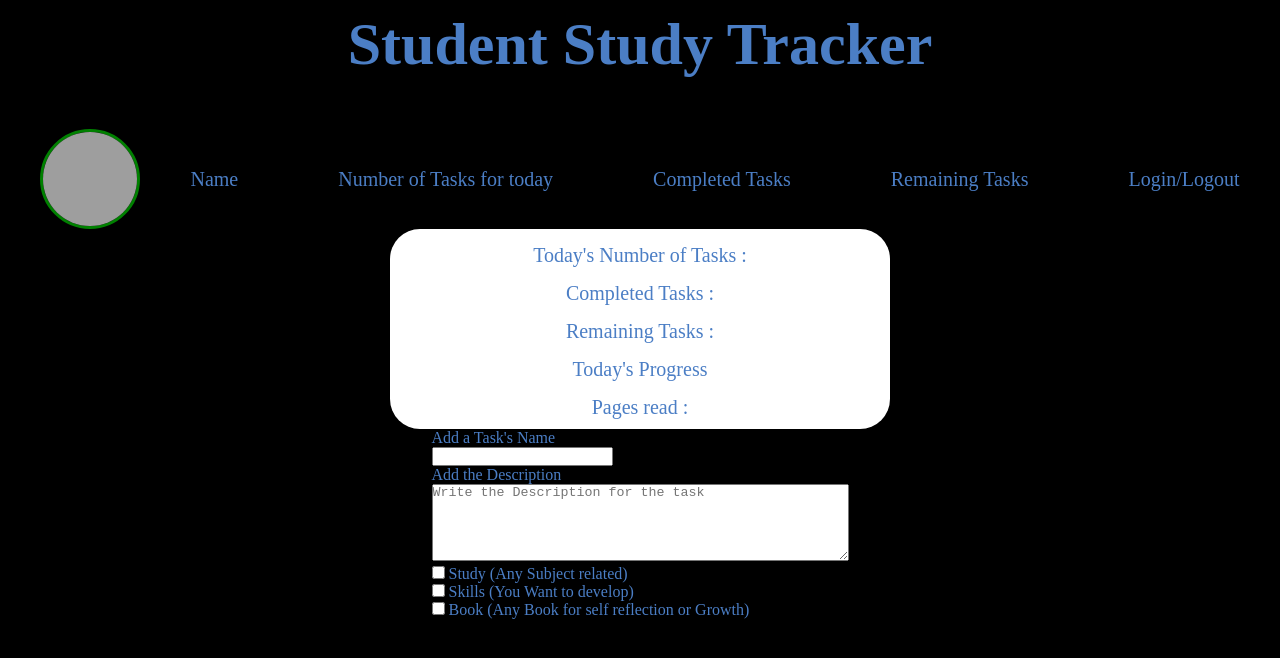
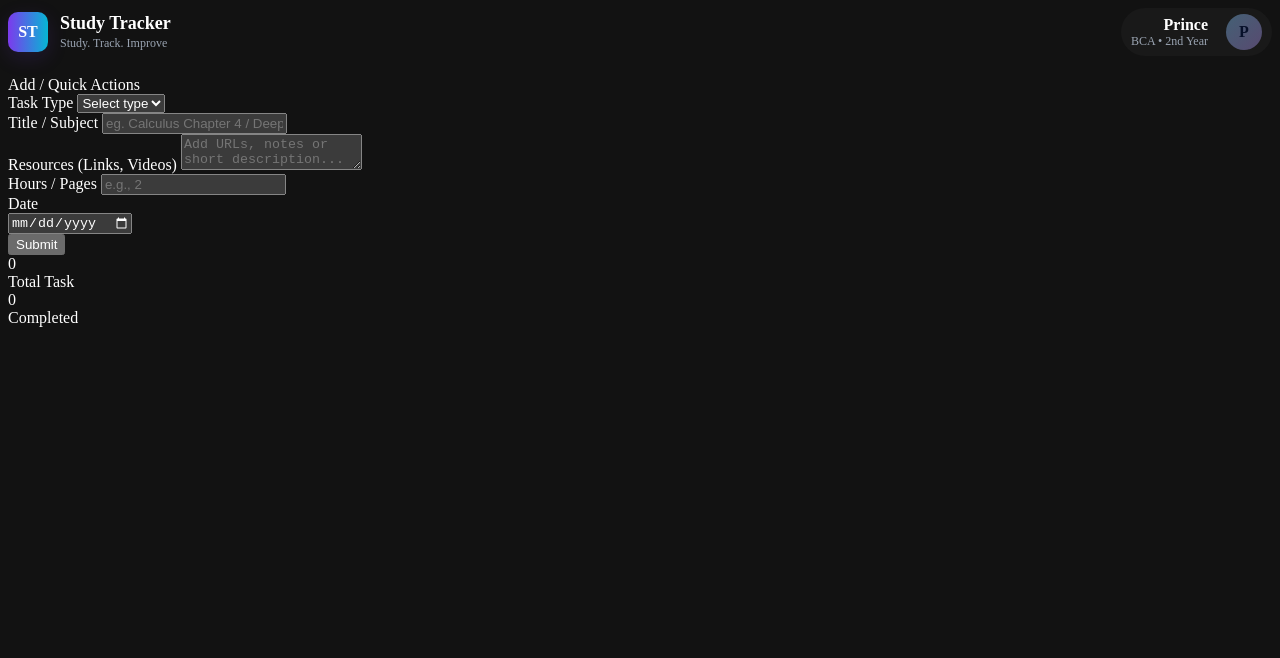
Before and after one commit to Prince-Gulia/Study-Tracker, a plain HTML site: page index.html in a window 1280 px wide. Drawn offline with Linux system fonts and the light colour scheme; grey boxes are pictures that could not be loaded.

Commit message:
Finally Got the kayout for my project and now implementing it in html and css and in future i will add the functionality and even backend for it

```diff
--- a/index.html
+++ b/index.html
@@ -1,93 +1,104 @@
 <!DOCTYPE html>
 <html lang="en">
   <head>
-    <meta charset="UTF-8">
-    <meta name="viewport" content="width=device-width, initial-scale=1.0">
-    <title>Document</title>
+    <meta charset="UTF-8" />
+    <meta name="viewport" content="width=device-width, initial-scale=1.0" />
+    <title>Study Tracker</title>
+    <link rel="preconnect" href="https://fonts.gstatic.com" />
+    <link
+      href="https://fonts.googleapis.com/css2?family=Inter:wght@300;400;600;700&display=swap"
+      rel="stylesheet"
+    />
     <link rel="stylesheet" href="style.css">
   </head>
   <body>
+    <div class="container">
 
-    <h1 class="main-heading">Student Study Tracker</h1>
+      <!-- Nav Bar Section -->
 
-    <div class="main-area">
-        <!-- This Section is the Main area for our layout where we will create other sections for our record -->
+      <nav class="navbar">
+        <div class="whole-app-name">
+          <div class="logo">ST</div>
+          <div>
+            <div class="app-name">Study Tracker</div>
+            <div class="quote-line">Study. Track. Improve</div>
+          </div>
+        </div>
 
-
-        <nav class="user-info">
-            <!-- This Section will be the navbar for the user to login and activity and other navbar options -->
-
-            <img id="user-image" src="https://encrypted-tbn0.gstatic.com/images?q=tbn:ANd9GcQudP1MDYkN_zh3qKPTPDKnFUWT48zmtrTldg&s" alt="Image can't be loaded">
-
-            <ul class="list">
-                <li class="elements" id="user-name"><a href="">Name</a></li>
-                <li class="elements">Number of Tasks for today</li>
-                <li class="elements">Completed Tasks</li>
-                <li class="elements">Remaining Tasks</li>
-                <li class="elements">Login/Logout</li>
-            </ul>
-
-
+        <div class="navbar-right-section">
+          <div class="user-card">
+            <div style="text-align: right; margin-right: 8px">
+              <div style="font-weight: 700">Prince</div>
+              <div style="font-size: 12px; color: var(--muted)">
+                BCA • 2nd Year
+              </div>
+            </div>
+            <div class="avatar">P</div>
+          </div>
+        </div>
       </nav>
 
+      <!-- Main Section -->
 
-        <section class="current-records">
-            <!-- This Section is about the user's today's current details or track records in a simpler summarised way -->
+      <div class="grid">
 
-            <p class="number-of-tasks">Today's Number of Tasks : </p>
-            <p class="completed-tasks">Completed Tasks : </p>
-            <p class="yet-to-complete">Remaining Tasks : </p>
-            <p class="progress-for-today">Today's Progress</p>
-            <p class="book-read">Pages read : </p>
+        <!-- Left Section For the Task Addition and Quick Stats -->
 
+        <aside class="panel">
+          <div class="section-title"> Add / Quick Actions </div>
 
-        </section>
+          <!-- Form Section (Adding the tasks) -->
+          <form id="task-form" class="task-form">
+            <div class="form-group">
+              <label for="task-type">Task Type</label>
+              <select id="task-type">
+                <option value="">Select type</option>
+                <option value="study">Study</option>
+                <option value="skill">Skill</option>
+                <option value="book">Book</option>
+              </select>
+            </div>
 
+            <div class="form-group">
+              <label for="detail-input" class="detail-label">Title / Subject</label>
+              <input type="text" id="detail-input" placeholder="eg. Calculus Chapter 4 / Deep Work / JavaScript Basics">
+            </div>
 
-        <section class="detailed-records-and-past-stats">
-            <!-- This Section will be a scroll down section where the user can see the detailed track of his records and the stats of his previous completion and all -->
+            <div class="form-group">
+              <label for="resources">Resources (Links, Videos)</label>
+              <textarea placeholder="Add URLs, notes or short description..." id="resources"></textarea>
+            </div>
 
+            <div class="form-row">
+              <div class="form-group" style="flex: 1">
+                <label for="amount">Hours / Pages</label>
+                <input type="number" placeholder="e.g., 2" id="amount">
+              </div>
+              <div class="form-group" style="width: 130px;">
+                <label for="due-date">Date</label>
+                <input type="date" id="due-date">
+              </div>
+            </div>
 
-            <form action="">
-
-                <label for="" class="Task-name">Add a Task's Name</label> <br>
-
-                <input type="text" name="task-to-add" id="task-to-add" class="task-to-add">
-
-                <p><label for="" class="description-for-the-task">Add the Description</label></p>
-
-                <textarea name="description-for-the-task" class="description-for-the-task" rows="5" cols="50" placeholder="Write the Description for the task"></textarea> <br>
-
-                <input type="checkbox" name="Study" id="option-1" value="Study">
-                <label for="Study">Study (Any Subject related)</label> <br>
-
-                <input type="checkbox" name="Skills" id="option-1" value="Skills">
-                <label for="Skills">Skills (You Want to develop)</label> <br>
-
-                <input type="checkbox" name="Book" id="option-1" value="Book">
-                <label for="Book">Book (Any Book for self reflection or Growth)</label> <br>
-
+            <button type="submit" class="add-task-btn">Submit</button>
           </form>
 
+          <!-- Quick Stats Card -->
+           <div class="stats-row">
+            <div class="stat-card">
+              <div class="stat-number" id="total-tasks">0</div>
+              <div class="stat-label">Total Task</div>
+            </div>
+            <div class="stat-card">
+              <div class="stat-number" id="completed-task">0</div>
+              <div class="stat-label">Completed</div>
+            </div>
+           </div>
 
-        </section>
+        </aside>
 
-
-        <article class="summary">
-            <!-- This will be the summary for the user about his performance or the activities he did and missed and completed and over all card type -->
-
-
-        </article>
-
-
-        <footer class="account-details">
-            <!-- This section is for the accounts details and log out part -->
-
-
-        </footer>
+      </div>
 
     </div>
   </body>
-<script src="script.js"></script>
-
 </html>
--- a/style.css
+++ b/style.css
@@ -1,82 +1,154 @@
-*{
-    margin: 0;
-    padding: 0;
-    color: rgb(75, 126, 197);
-    box-sizing: border-box;
+:root {
+  --bg: #0f1724; /* deep */
+  --card: #0b1220;
+  --muted: #9aa4b2;
+  --accent: #7c3aed; /* neon purple */
+  --accent-2: #06b6d4; /* neon aqua */
+  --glass: rgba(255, 255, 255, 0.03);
+  --glass-2: rgba(255, 255, 255, 0.02);
+  --success: #16a34a;
+  --danger: #ef4444;
+  --radius: 12px;
+  color-scheme: dark;
 }
 
-body{
-    background-color: black;
+/* Layout Wrapper */
+
+*/ .container {
+  max-width: 1200px;
+  margin: 0 auto;
 }
 
-.main-heading{
-    text-align: center;
-    margin: 10px;
-    font-size: 60px;
+
+body {
+    opacity: 0;
+    animation: fadeIn 0.6s ease-out forwards;
 }
 
-.main-area{
-    display: flex;
-    justify-content: center;
-    align-items: center;
-    flex-direction: column;
+@keyframes fadeIn{
+    from {
+        opacity: 0;
+        transform: translateY(50px);
+    }
+    to {
+        opacity: 1;
+        transform: translateY(0)
+    }
 }
 
-/* NAV BAR where the account login/logout, and other details like name and today's tasks are */
+/* Cards Effects */
 
-.user-info {
+.stat-card,
+.panel{
+    transition: transform 0.25s ease, box-shadow 0.25s ease
+}
+
+.stat-card:hover,
+.panel:hover{
+    transform: translateY(-4px);
+    box-shadow: o 12px 32px rgba(0, 0, 0, 0.08);
+}
+
+/* Input and Button Animations */
+
+input,
+textarea,
+select{
+    transition: border 0.2s ease, background 0.2s ease;
+}
+
+input:focus,
+textarea:focus,
+select:focus{
+    border: 1px solid var(--accent);
+    background: white;
+}
+
+/* Add Task Button Effects */
+
+.add-task-btn{
+    transition: transform 0.2s ease, box-shadow 0.2s ease;
+}
+
+.add-task-btn:hover {
+  transform: translateY(-2px);
+  box-shadow: 0 10px 28px rgba(139, 92, 246, 0.25);
+}
+
+/* Task Type Effects */
+
+.task-type {
+  transition: box-shadow 0.25s ease;
+}
+.task-type:hover {
+  box-shadow: 0 0 12px rgba(6, 182, 212, 0.3);
+}
+
+/* Nav Bar CSS from here */
+
+.navbar{
+    display: flex;
+    align-items: center;
+    justify-content: space-between;
+    gap: 16px;
+    margin-bottom: 20px;
+}
+
+.whole-app-name{
+    display: flex;
+    gap: 12px;
+    align-items: center;
+}
+
+.logo{
+    width: 40px;
+    height: 40px;
+    border-radius: 10px;
+    background: linear-gradient(90deg, var(--accent),var(--accent-2));
     display: flex;
     align-items: center;
     justify-content: center;
-    gap: 50px; /* space between image and list */
-    margin-top: 40px;
+    font-weight: 700;
+    color: white;
+    box-shadow: 0 6px 20px rgba(124, 58, 237, 0.15);
 }
 
-#user-image {
-    width: 100px;
-    height: 100px;
-    border-radius: 50%;
-    border: 3px solid green;
-    object-fit: cover;
+.app-name{
+    font-weight: 700;
+    font-size: 18px;
 }
 
-.list {
-    list-style: none;
-    display: flex;
-    justify-content: space-evenly;
-    align-items: center;
-    gap: 100px;
-    font-size: 20px;
+.quote-line{
+    font-size: 12px;
+    color: var(--muted);
+    margin-top: 2px;
 }
 
-a {
-    text-decoration: none;
-    color: rgb(75, 126, 197);
-    transition: color 0.5s ease;
+.navbar-right-section{
+    display: flex;
+    align-items: center;
+    gap: 12px;
 }
 
-a:hover {
-    color: rgb(250, 250, 250);
-    cursor: pointer;
+.user-card{
+    display: flex;
+    align-items: center;
+    gap: 10px;
+    background-color: var(--glass);
+    padding: 6px 10px;
+    border-radius: 999px;
 }
 
-/* Card section about the progress in a summarised way */
-
-.current-records{
-    width: 500px;
-    height: 200px;
-    background-color: #fff;
-    text-align: center;
-    border-radius: 30px;
+.avatar{
+    width: 36px;
+    height: 36px;
+    border-radius: 50%;
+    background: linear-gradient(135deg, #84ccff66, #b794f466);
+    display: flex;
+    align-items: center;
+    justify-content: center;
+    font-weight: 700;
+    color: #07102a;
 }
 
-.current-records:hover{
-    transition: all 0.5s ease;
-    background-color: rgb(96, 21, 96);
-}
-
-.current-records p{
-    border-radius: 30px;
-    margin: 15px;
-    font-size: 20px;
-}
+/* Add Task */
```
Lines whose indentation alone changed are shown as unchanged.
